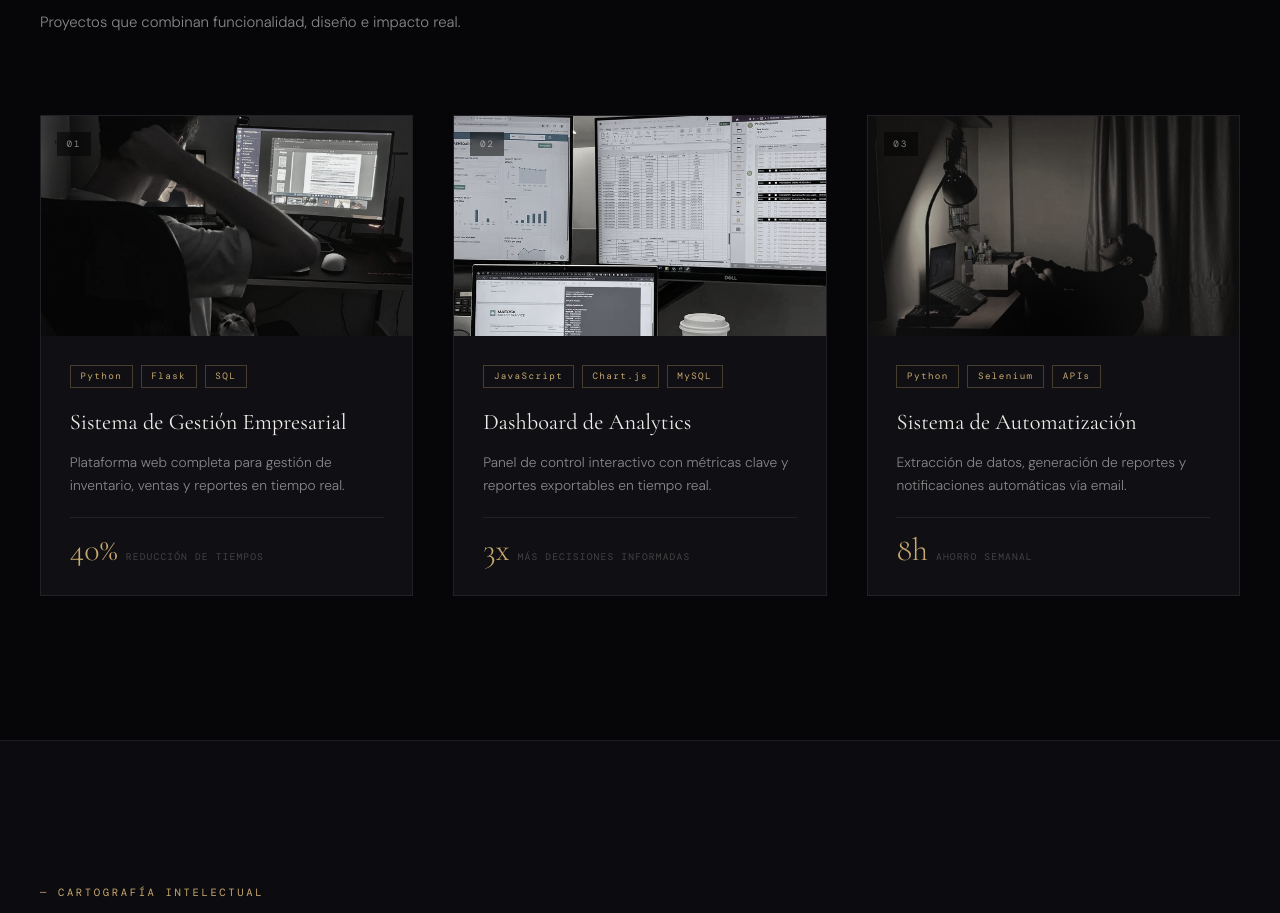
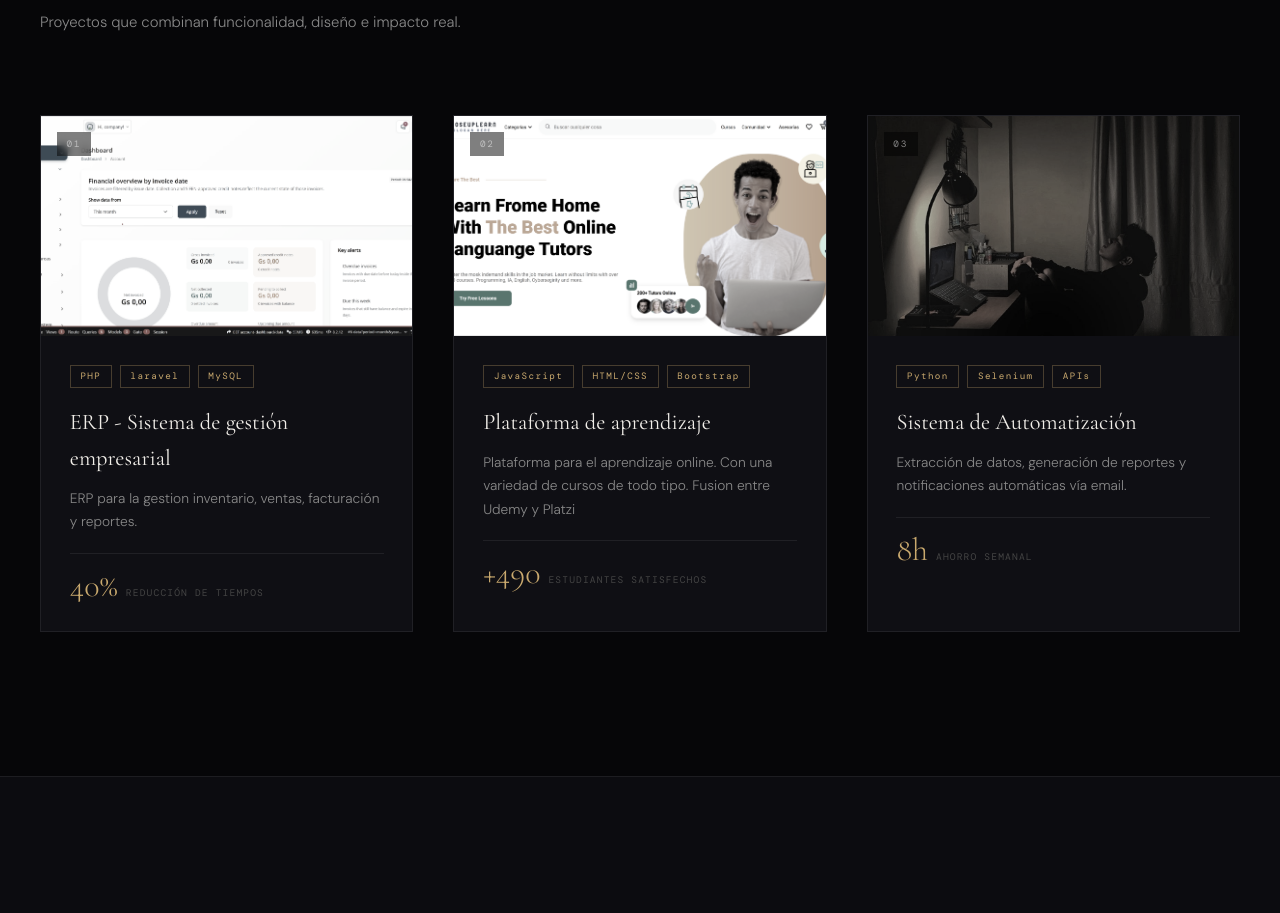
Before and after one commit to pulachecarrenojob-pixel/PersonalPage, a plain HTML site: page index.html in a window 1280 px wide. Shown: the part 2878-3791 px from the top of the page. Drawn offline with nearby package versions, Linux system fonts and the light colour scheme; animation ran at ten frames a second.

Commit message:
update card with projects

```diff
--- a/index.html
+++ b/index.html
@@ -209,16 +209,16 @@
 
       <article class="project-card reveal-up" data-delay="0">
         <div class="project-img-wrap">
-          <img src="Imgs/webDesign.jpg" alt="Sistema de Gestión" loading="lazy">
-          <div class="project-overlay"><a href="#" class="project-visit">Ver proyecto ↗</a></div>
+          <img src="Imgs/erpPuntoFerretero.png" alt="Sistema de Gestión" loading="lazy">
+          <div class="project-overlay"><a href="https://fe.puntoferreteropy.com" class="project-visit">Ver proyecto ↗</a></div>
           <span class="project-num-badge">01</span>
         </div>
         <div class="project-info">
           <div class="project-tags">
-            <span>Python</span><span>Flask</span><span>SQL</span>
+            <span>PHP</span><span>laravel</span><span>MySQL</span>
           </div>
-          <h3>Sistema de Gestión Empresarial</h3>
-          <p>Plataforma web completa para gestión de inventario, ventas y reportes en tiempo real.</p>
+          <h3>ERP - Sistema de gestión empresarial</h3>
+          <p>ERP para la gestion inventario, ventas, facturación y reportes.</p>
           <div class="project-metric">
             <span class="metric-val">40%</span>
             <span class="metric-label">Reducción de tiempos</span>
@@ -228,19 +228,19 @@
 
       <article class="project-card reveal-up" data-delay="1">
         <div class="project-img-wrap">
-          <img src="Imgs/DatBase.jpg" alt="Dashboard Analytics" loading="lazy">
-          <div class="project-overlay"><a href="#" class="project-visit">Ver proyecto ↗</a></div>
+          <img src="Imgs/closeuplearm.png" alt="Dashboard Analytics" loading="lazy">
+          <div class="project-overlay"><a href="https://closeuplearn.netlify.app/" class="project-visit">Ver proyecto ↗</a></div>
           <span class="project-num-badge">02</span>
         </div>
         <div class="project-info">
           <div class="project-tags">
-            <span>JavaScript</span><span>Chart.js</span><span>MySQL</span>
+            <span>JavaScript</span><span>HTML/CSS</span><span>Bootstrap</span>
           </div>
-          <h3>Dashboard de Analytics</h3>
-          <p>Panel de control interactivo con métricas clave y reportes exportables en tiempo real.</p>
+          <h3>Plataforma de aprendizaje</h3>
+          <p>Plataforma para el aprendizaje online. Con una variedad de cursos de todo tipo. Fusion entre Udemy y Platzi</p>
           <div class="project-metric">
-            <span class="metric-val">3x</span>
-            <span class="metric-label">Más decisiones informadas</span>
+            <span class="metric-val">+490</span>
+            <span class="metric-label">Estudiantes satisfechos</span>
           </div>
         </div>
       </article>
```
